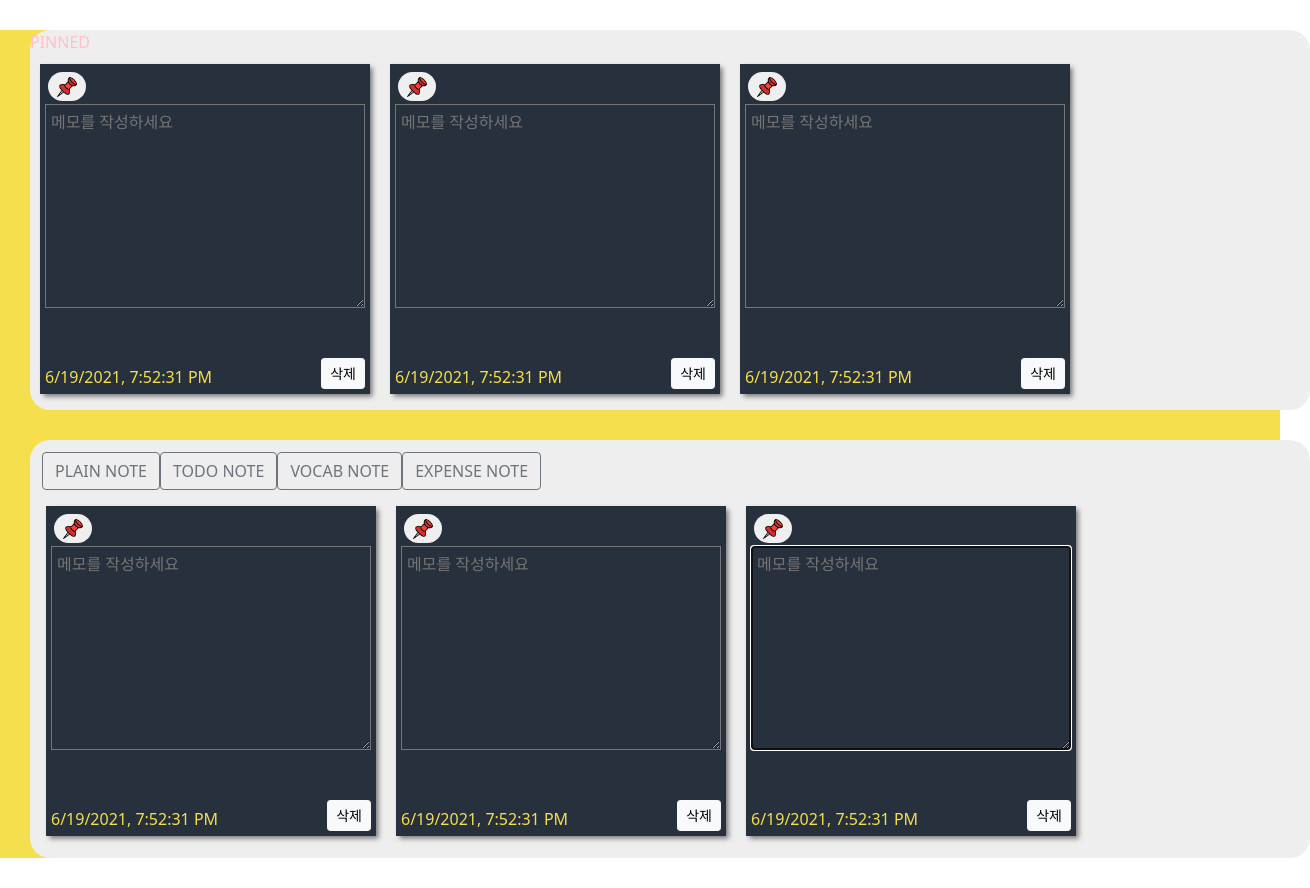
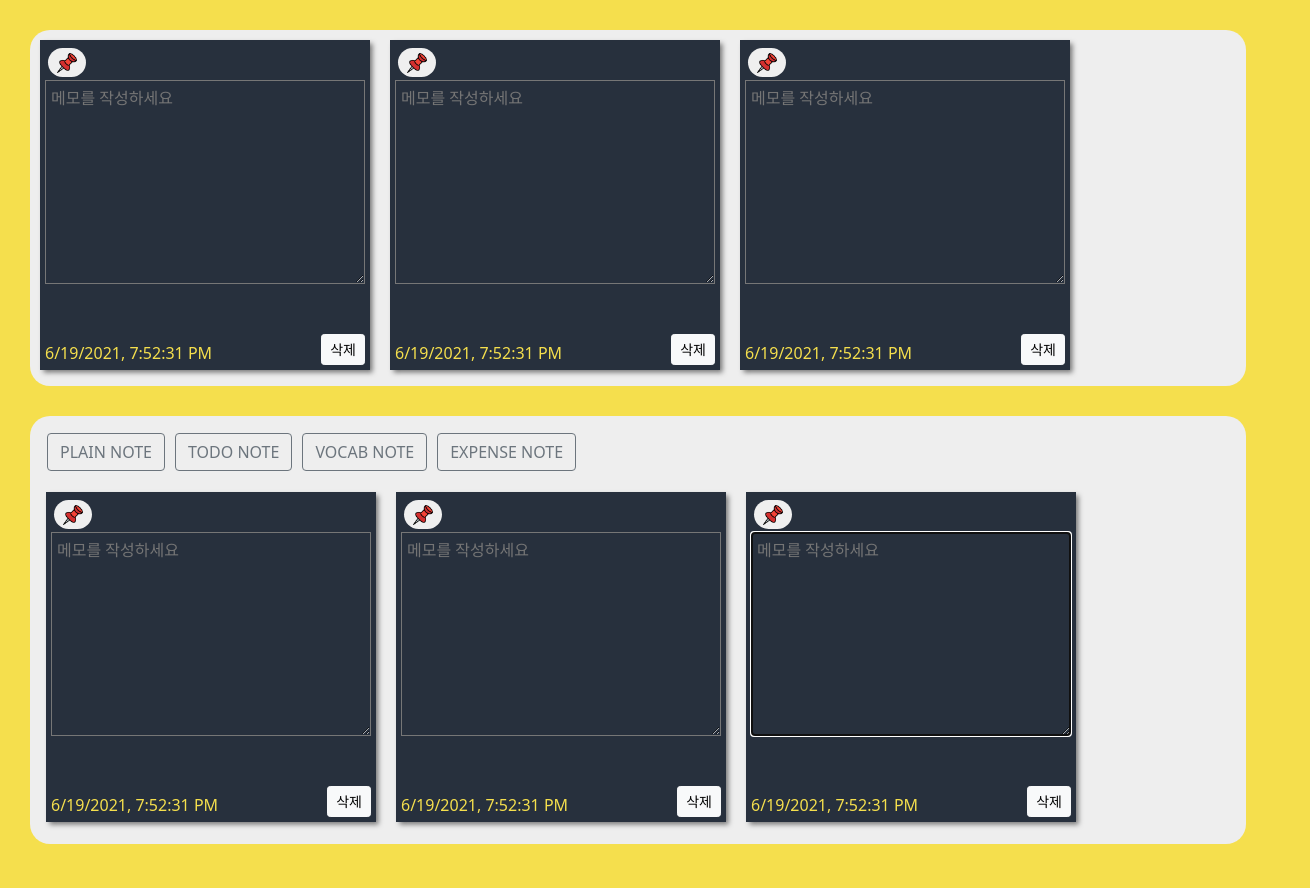
Before and after one commit to KULEEEE/StickyMemo, a React (Create React App) app: page / in a window 1280 px wide. Shown: the whole page, 1310 px wide, since content can reach past the window. Built offline with nearby package versions, Linux system fonts and the light colour scheme.

Commit message:
[css] final design

```diff
--- a/src/App.css
+++ b/src/App.css
@@ -1,5 +1,5 @@
 .pinned-zone{
-  width: 100%;
+  width: 95%;
   background-color: #EEEEEE;
   margin : 30px;
   border-radius: 20px;
@@ -7,7 +7,7 @@
 
 }
 .general-zone{
-  width: 100%;
+  width: 95%;
   background-color:#EEEEEE;
   border-radius: 20px;
   padding: 6px;
@@ -16,13 +16,21 @@
 	/* box-sizing: border-box; */
 }
 
+html{
+  background-color:#F5DF4D;
+}
+
 section{
-  color: pink;
+  color: white;
   /* border-style: solid;
   border-color: black;
   border-width: thin; */
   /* box-shadow: inset 0 -1px 5px 0 rgba(0, 0, 0, 0.2); */
   background-color:#F5DF4D;
+}
+
+.add-button{
+  margin : 5px;
 }
 .single-note{
   width: 330px;
@@ -86,6 +94,8 @@ section{
 }
 
 .todo-delete{
+  width : 100%;
+  height : 100%;
   background: transparent;
   appearance : none;
   -webkit-appearance : none;
@@ -108,26 +118,39 @@ section{
   /* vertical-align: middle; */
 }
 
-input, select {
+select{
+  padding : 1px;
   background: transparent;
   border: none;
-  border-bottom: 1px solid #000000;
+  border-bottom: 1px solid #777777;
+  color: white;
+}
+
+input{
+  padding : 0px;
+  background: transparent;
+  border: none;
+  border-bottom: 1px solid #777777;
   color: white;
 }
 
 input:focus{
+  margin-top: 6px;
   background: transparent;
   border: none;
-  border-bottom: 1px solid #000000;
+  border-bottom: 1px solid #777777;
 }
 
 .input-date{
+  margin-bottom: 3px;
   width : 100px;
   font-size : x-small;
   height : 20px;
 }
 
 .expense-delete{
+  width : 100%;
+  height : 100%;
   background: transparent;
   appearance : none;
   -webkit-appearance : none;
@@ -146,6 +169,8 @@ input:focus{
   padding : 6px;
 }
 .vocab-delete{
+  width : 100%;
+  height : 100%;
   background: transparent;
   appearance : none;
   -webkit-appearance : none;
--- a/src/App.js
+++ b/src/App.js
@@ -22,7 +22,7 @@ function App() {
        </header> */}
 
       <section className="pinned-zone">
-        <header>PINNED</header>
+        {/* <header>PINNED</header> */}
         {pinned.map(singlenote => (<SingleNote key = {singlenote.id} id = {singlenote.id} section='pinned' notetype={singlenote.notetype} destroyNote={destroyNote} moveSection={moveSection}/>))}
       </section>
 
--- a/src/Expense.js
+++ b/src/Expense.js
@@ -88,7 +88,7 @@ function ExpenseHeader({ addExpense }) {
           onKeyUp={submitExpense} />
       </th>
       <th>
-        <input placeholder='무엇을 했나요?'
+        <input placeholder='항목'
           value={place}
           style = {{"width" : "60px", "height" : "20px"}}
           onChange={onPlaceChange}
```
